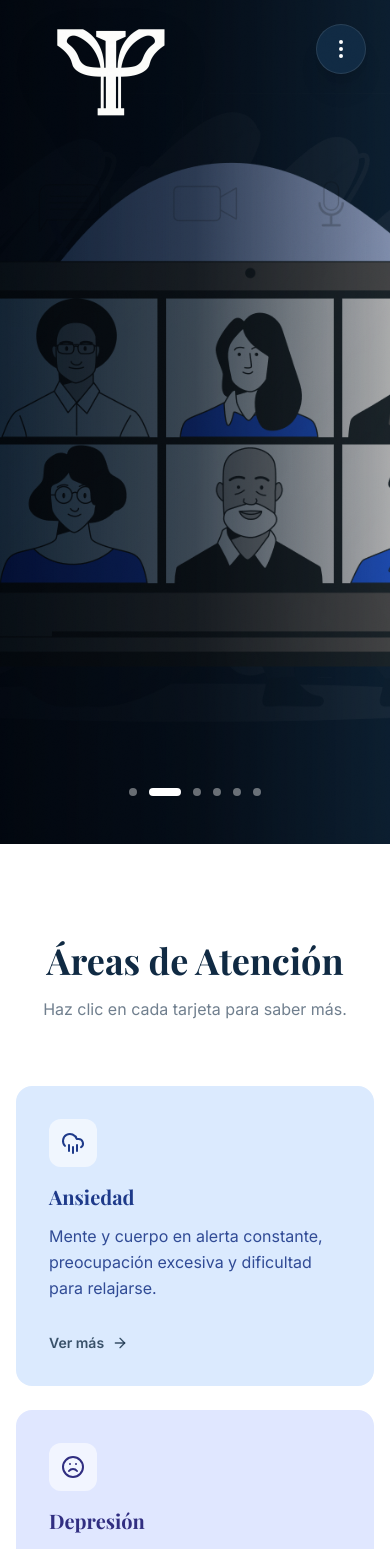
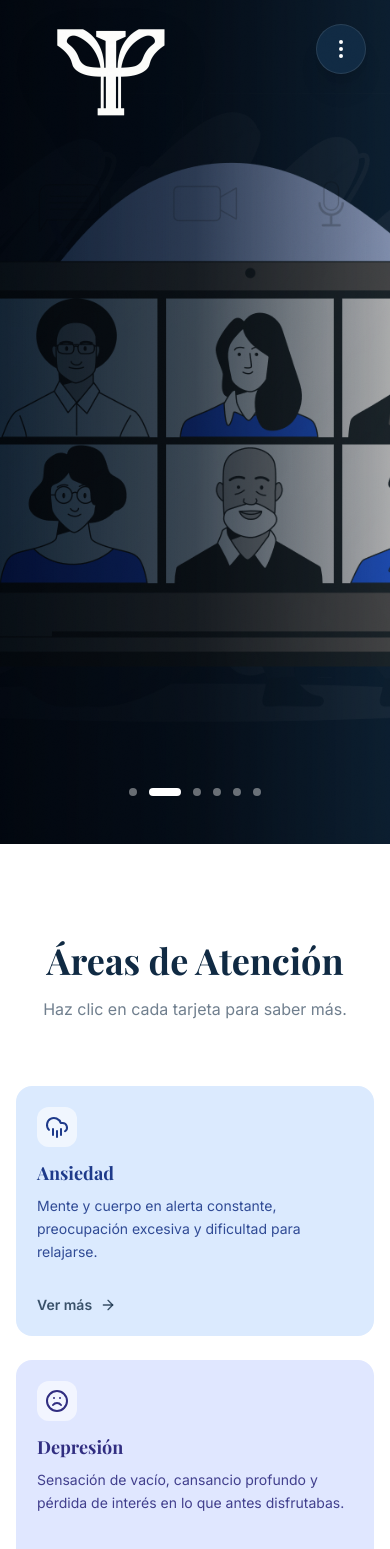
Before and after one commit to danielfe125050-lab/terapia-serena, a React (Vite) app: page / in a window 390 px wide. Shown: the top 1549 px of the page. Built offline with nearby package versions, Linux system fonts and the light colour scheme; a web font is replaced by a local one.

Commit message:
fix: Logo cache busting y ajuste tamaño tarjetas móvil 📱

```diff
--- a/src/App.jsx
+++ b/src/App.jsx
@@ -61,7 +61,7 @@ function App() {
       {/* Logo Area - Configurado con absolute igual que el menú para alineación y comportamiento idéntico */}
       <div className="absolute top-6 left-6 z-[100] pointer-events-none">
         <img
-          src="/Logo.png"
+          src="/Logo.png?v=2"
           alt="Terapia Serena Logo"
           className="h-24 md:h-32 w-auto object-contain drop-shadow-2xl opacity-100"
           onError={(e) => {
--- a/src/components/InteractiveServices.jsx
+++ b/src/components/InteractiveServices.jsx
@@ -215,15 +215,15 @@ const InteractiveServices = () => {
                             layoutId={`card-${service.id}`}
                             onClick={() => setSelectedId(service.id)}
                             key={service.id}
-                            className={`p-8 rounded-2xl cursor-pointer hover:shadow-xl transition-shadow border border-transparent ${service.color} relative overflow-hidden group min-h-[250px] flex flex-col`}
+                            className={`p-5 md:p-8 rounded-2xl cursor-pointer hover:shadow-xl transition-shadow border border-transparent ${service.color} relative overflow-hidden group min-h-[160px] md:min-h-[250px] flex flex-col`}
                             whileHover={{ y: -5 }}
                         >
                             <div className="mb-4">
-                                <div className={`w-12 h-12 flex items-center justify-center rounded-xl bg-white/60 mb-4`}>
+                                <div className={`w-10 h-10 md:w-12 md:h-12 flex items-center justify-center rounded-xl bg-white/60 mb-3 md:mb-4`}>
                                     <service.icon className={`w-6 h-6 ${service.textColor}`} />
                                 </div>
-                                <h3 className={`text-xl font-bold ${service.textColor} mb-3`}>{service.title}</h3>
-                                <p className={`text-base ${service.textColor} opacity-90 font-medium leading-relaxed`}>{service.desc}</p>
+                                <h3 className={`text-lg md:text-xl font-bold ${service.textColor} mb-2 md:mb-3`}>{service.title}</h3>
+                                <p className={`text-sm md:text-base ${service.textColor} opacity-90 font-medium leading-relaxed`}>{service.desc}</p>
                             </div>
 
                             <div className="mt-auto pt-4 flex items-center justify-between">
```
